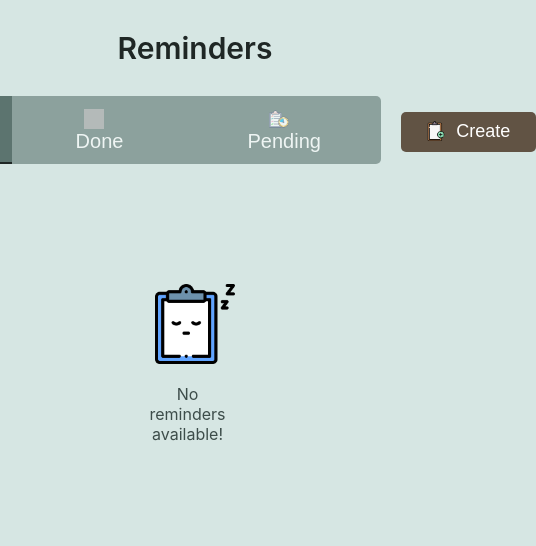
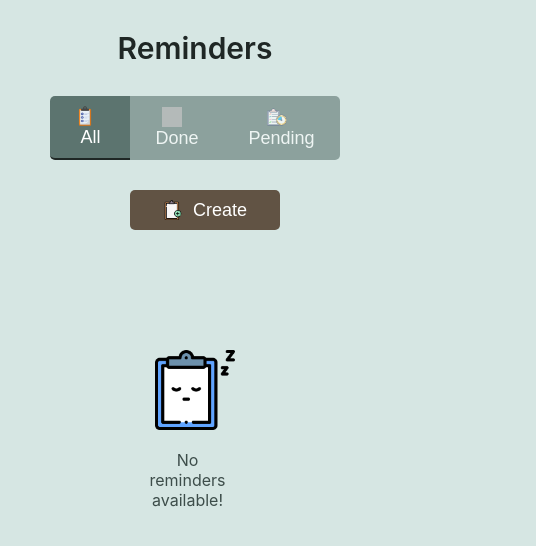
Before and after one commit to hari2309s/reminders, a React (Create React App) app: page / in a window 390 px wide. Shown: the top 546 px of the page, 536 px wide, since content can reach past the window. Built offline with nearby package versions, Linux system fonts and the light colour scheme; grey boxes are pictures that could not be loaded.

Commit message:
Responsive styles for Tabs & Dashboard components

```diff
--- a/src/components/Dashboard.tsx
+++ b/src/components/Dashboard.tsx
@@ -95,6 +95,10 @@ const Wrapper = styled.div({
   justifyContent: 'center',
   alignItems: 'center',
   paddingBottom: '20px',
+
+  '@media (max-width: 580px)': {
+    flexDirection: 'column',
+  },
 });
 
 const Reminders = styled.div({
@@ -123,6 +127,10 @@ const CreateButton = styled.button({
     marginBottom: '-4px',
     color: 'white',
   },
+
+  '@media (max-width: 580px)': {
+    marginTop: '30px',
+  },
 });
 
 export default Dashboard;
--- a/src/components/Tabs.tsx
+++ b/src/components/Tabs.tsx
@@ -61,6 +61,27 @@ const Tab = styled.button<{ active: boolean }>((props) => ({
     paddingRight: '10px',
     marginBottom: '-4px',
   },
+
+  '@media (max-width: 890px)': {
+    padding: '10px 40px',
+    fontSize: '18px',
+  },
+
+  '@media (max-width: 760px)': {
+    padding: '10px 30px',
+    fontSize: '18px',
+  },
+
+  '@media (max-width: 694px)': {
+    padding: '10px 25px',
+    fontSize: '18px',
+  },
+
+  '@media (min-width: 581px) and (max-width: 634px)': {
+    '> img': {
+      paddingRight: 0,
+    },
+  },
 }));
 
 const TabsGroup = styled.div({
```
